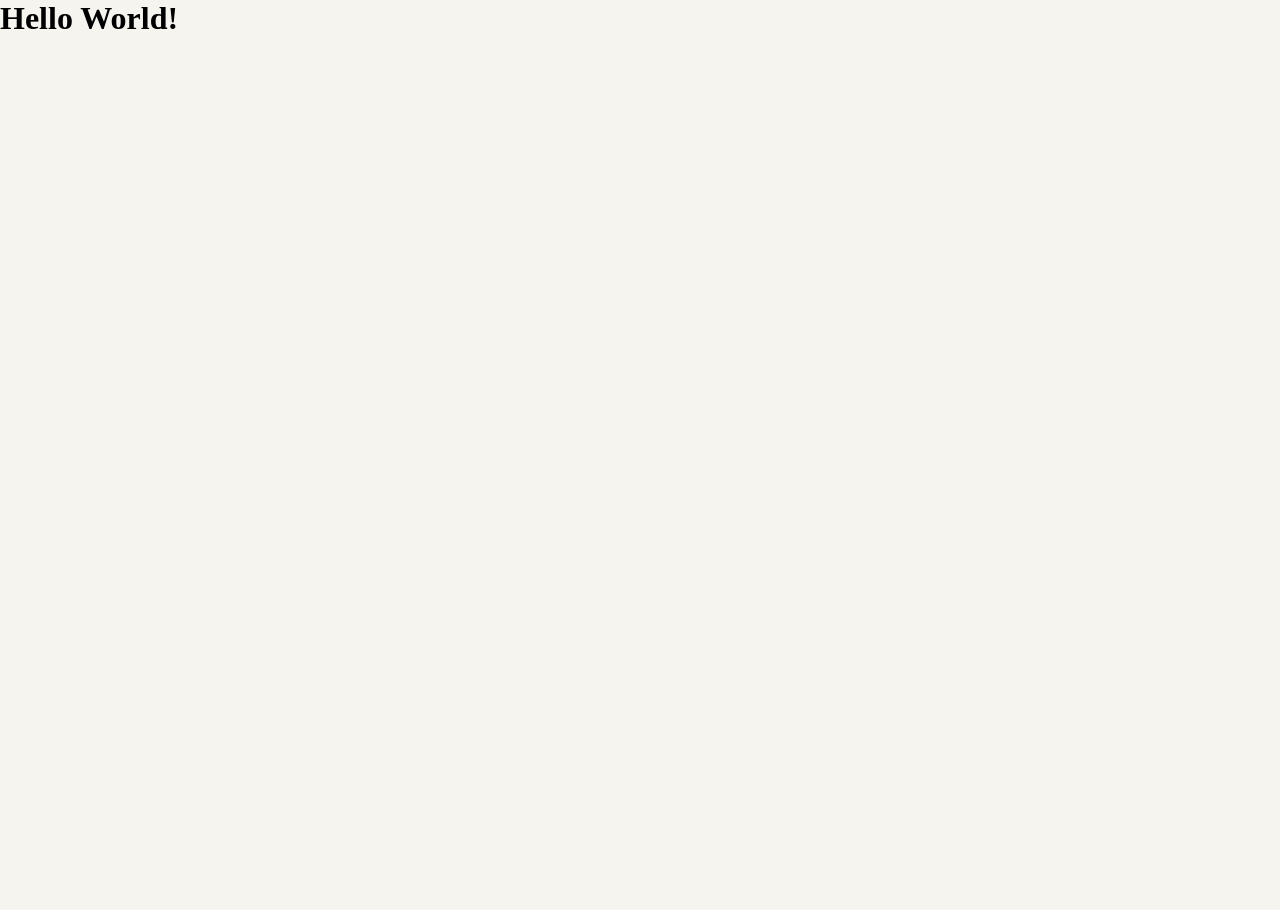
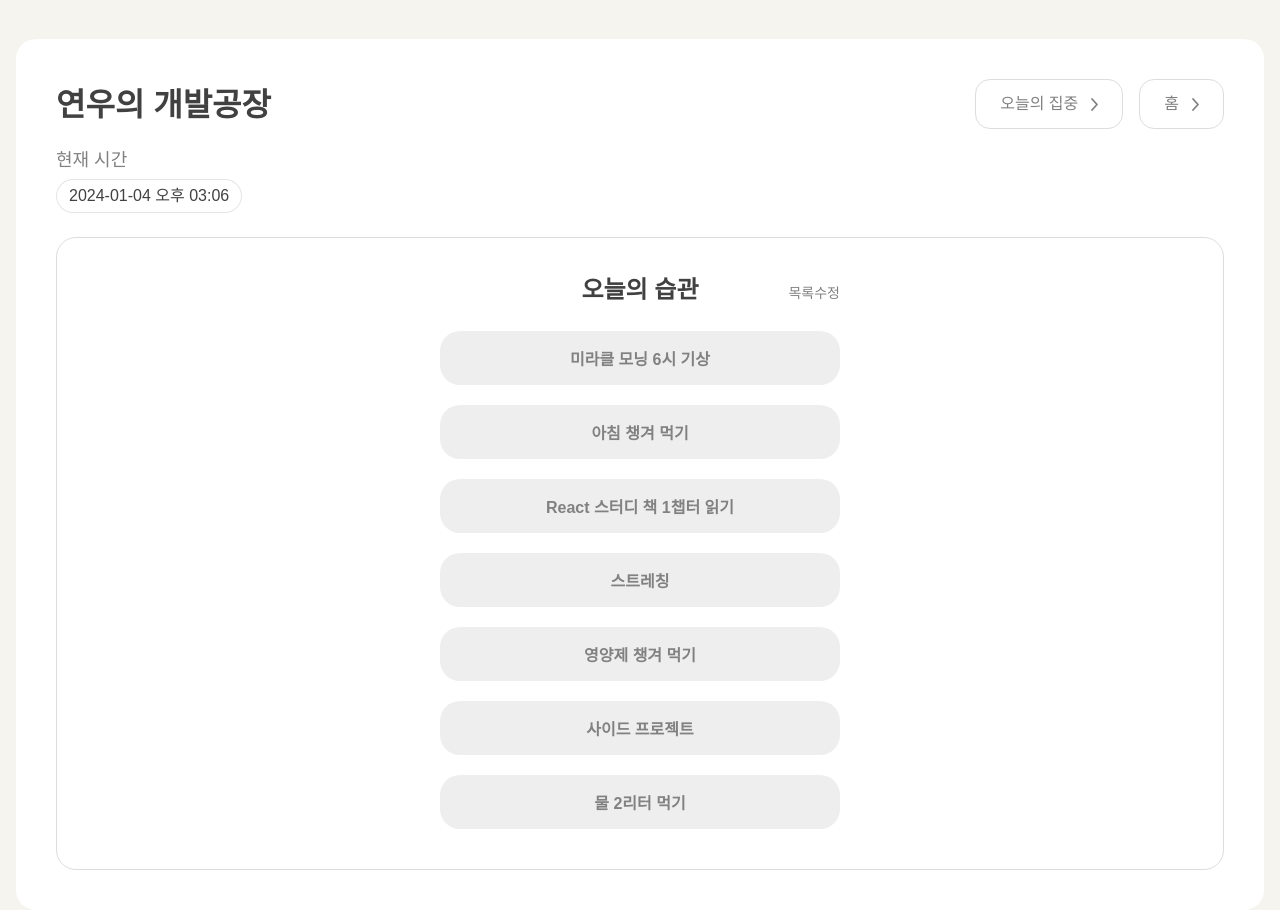
Before and after one commit to codeit-first-level-project-team3/LearnerCrossing-ProjectFrontend, a React (Vite) app: page / in a window 1280 px wide. Before the commit the page ends 800 px from the top, so only its background shows below. Built offline with nearby package versions, Linux system fonts and the light colour scheme.

Commit message:
오늘의 습관/ 집중 공통 컴포넌트 구현

```diff
--- a/src/components/mocules/GoToBtn.jsx
+++ b/src/components/mocules/GoToBtn.jsx
@@ -1,5 +1,5 @@
 import { Link } from 'react-router-dom';
-import arrowRight from '../assets/ic_arrow_right.svg';
+import arrowRight from '../../assets/ic_arrow_right.svg';
 
 function GoToBtn({to, name}){
     return (
--- /dev/null
+++ b/src/components/organism/missionBox/MissionBox.jsx
@@ -0,0 +1,29 @@
+import GoToBtn from '../../mocules/GoToBtn';
+import './missionBox.css'
+
+function MissionBox({mainFeature}){
+    return(
+        <div className="missionBox">
+                <div className="headline">
+                    <div className="titleDiv">
+                        <p className="title">연우의 개발공장</p>
+                        <div className="buttonDiv">
+                            <GoToBtn to='/' name={'오늘의 집중'}/>
+                            <GoToBtn to='/' name={'홈'}/>
+                        </div>
+                    </div>
+                    <div className="infoDiv">
+                        <p className="title">현재 시간</p>
+                        <div className="infoTag">
+                            <p>2024-01-04 오후 03:06</p>
+                        </div>
+                    </div>
+                </div>
+                <div className="mainFeature">
+                    {mainFeature}
+                </div>
+            </div>
+    );
+}
+
+export default MissionBox;
--- /dev/null
+++ b/src/components/organism/missionBox/missionBox.css
@@ -0,0 +1,164 @@
+.missionBox{
+    max-width: 1248px;
+
+    margin: 39px auto 0;
+    padding: 40px;
+
+    border-radius: 20px;
+    background: #FFF;
+
+    display: flex;
+    flex-direction: column;
+    align-items: flex-start;
+    gap: 24px;
+}
+
+.headline{
+    width: 100%;
+
+    display: flex;
+    flex-direction: column;
+    gap: 16px;
+}
+
+.headline .titleDiv{
+    display: flex;
+    justify-content: space-between;
+}
+
+.headline .title{
+    color: var(--black-414141);
+    font: var(--font-32-bold);
+}
+
+.headline .buttonDiv{
+    display: flex;
+    gap: 16px;
+}
+
+.goToBtn{
+    width: fit-content;
+    height: fit-content;
+    flex-shrink: 0;
+
+    padding: 12px 16px 12px 24px;
+
+    border-radius: 15px;
+    border: 1px solid var(--gray-gray_DDDDDD, #DDD);
+    background: #FFF;
+
+    display: flex;
+    justify-content: center;
+    align-items: center;
+    gap: 4px;
+
+    color: var(--gray-818181);
+    font: var(--font-16-medium);
+    line-height: 16px;
+}
+
+.goToBtn img{
+    width: 24px;
+    height: 24px;
+}
+
+.headline .infoDiv{
+    width: 100%;
+    display: flex;
+    flex-direction: column;
+    align-content: flex-start;
+    gap: 8px;
+}
+
+.infoDiv .title{
+    margin: 0;
+
+    color: var(--gray-818181);
+    font: var(--font-18-regular);
+}
+
+.infoTag{
+    width: fit-content;
+    height: fit-content;
+
+    padding: 8px 12px;
+
+    display: flex;
+    justify-content: center ;
+    align-content: center;
+
+    border-radius: 50px;
+    border: 1px solid rgba(0, 0, 0, 0.10);
+    background-color: rgba(255, 255, 255, 0.30);
+
+    color: var(--black-414141);
+    font: var(--font-16-medium);
+    line-height: 16px;
+}
+
+.mainFeature{
+    width: 100%;
+    display: flex;
+    padding: 40px 24px;
+    flex-direction: column;
+    align-items: center;
+    gap: 10px;
+
+    border-radius: 20px;
+    border: 1px solid var(--gray-gray_DDDDDD, #DDD);
+    background: #FFF;
+}
+
+.mainFeature .titleDiv{
+    width: 100%;
+    height: 29px;
+
+    display: flex;
+    flex-direction: row;
+    justify-content: center;
+    align-content: center;
+    position: relative;
+
+    margin-bottom: 24px;
+}
+
+.mainFeature .titleDiv .title{
+    color: var(--black-414141);
+    font: var(--font-24-bold);
+    line-height: 24px;
+}
+
+.mainFeature .titleDiv button{
+    position: absolute;
+
+    right: 0%;
+    top: 50%;
+    transform: translateY(-50%);
+
+    color: var(--gray-818181);
+    font: var(--font-14-medium);
+    line-height: 14px;
+
+    border: none;
+    background: none;
+}
+
+.routineWrapper{
+    width: 100%;
+    max-width: 400px;
+}
+
+.routineList{
+    list-style: none;
+    display: flex;
+    flex-direction: column;
+    gap: 20px;
+}
+
+.routineChip{
+    width: 100%;
+    height: 54px;
+
+    border-radius: 20px;
+    border: none;
+}
--- /dev/null
+++ b/src/pages/Routines.jsx
@@ -0,0 +1,52 @@
+import MissionBox from '../components/organism/missionBox/MissionBox';
+
+function RoutineList(){
+
+    const routineList = [
+        "미라클 모닝 6시 기상",
+        "아침 챙겨 먹기",
+        'React 스터디 책 1챕터 읽기',
+        "스트레칭",
+        "영양제 챙겨 먹기",
+        "사이드 프로젝트",
+        "물 2리터 먹기"
+    ];
+
+    const chipStyle = {
+        backgroundColor: "var(--gray-gray_EEEEEE, #EEE)",
+        color: "var(--gray-818181)",
+        font: "var(--font-16-bold)",
+    }
+
+    //Key를 지금은 인덱스로 넣고 있어서 차후 수정 필요.
+    return(
+        <div className="routineWrapper">
+            <div className="titleDiv">
+                <p className="title">오늘의 습관</p>
+                <button>목록수정</button>
+            </div>
+            <ul className="routineList">
+                {routineList.map((e) => {
+                    return(
+                        <li key={routineList.indexOf(e)}>
+                            <button className="routineChip" style={chipStyle}>{e}</button>
+                        </li>
+                    );
+                })}
+            </ul>
+        </div>
+    )
+}
+
+function TodaysRoutine(){
+    return (
+        <>
+        {/* <header></header> */}
+        <main>
+            <MissionBox mainFeature={<RoutineList/>}/>
+        </main>
+        </>
+    );
+}
+
+export default TodaysRoutine;
--- a/src/router.jsx
+++ b/src/router.jsx
@@ -1,10 +1,10 @@
 import { createBrowserRouter } from "react-router-dom";
-import Home from "./pages/Home.jsx";
-//import TodaysRoutine from "./pages/Routines.jsx"
+//import Home from "./pages/Home.jsx";
+import TodaysRoutine from "./pages/Routines.jsx"
 
 //React Router 6.4v 데이터 라우터 PAI 방식
 const router = createBrowserRouter([
-  { path: "/", element: <Home/> },
+  { path: "/", element: <TodaysRoutine/> },
 ]);
 
 export default router;
```
Also changed, not shown: src/pages/Concentrations.jsx (added, +35 -0 lines).
